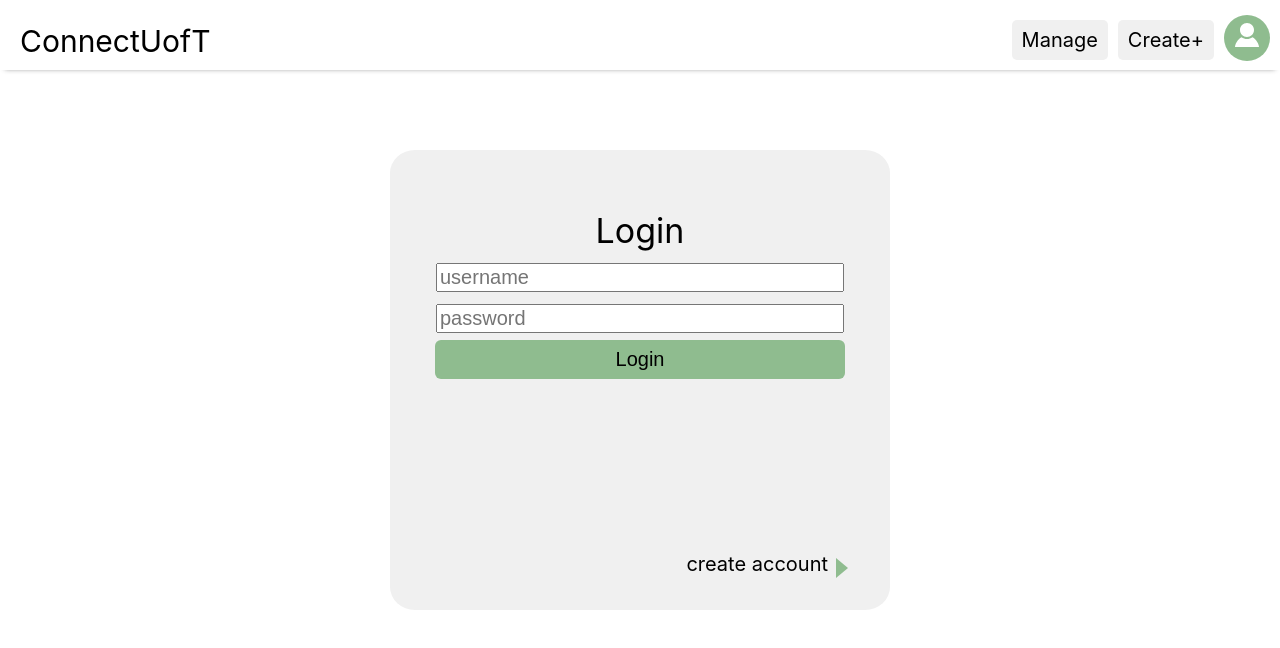
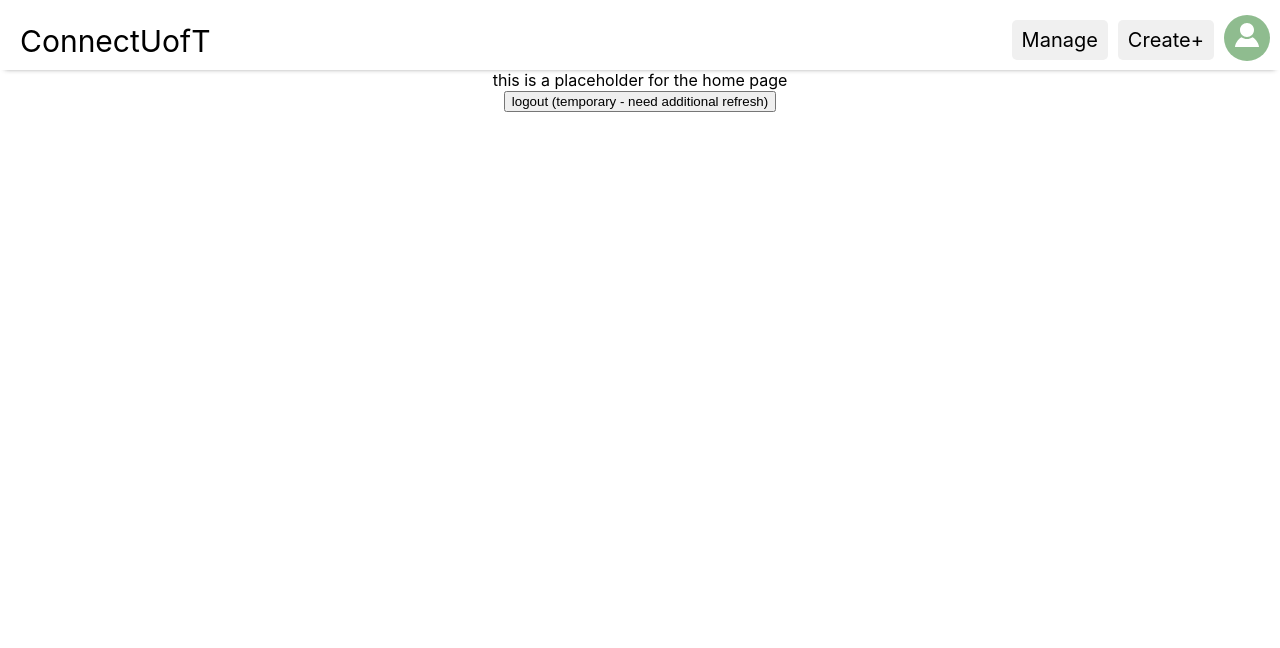
Before and after one commit to sliu7714/csc309_website, a React (Create React App) app in the folder connect-uoft-frontend/: page / in a window 1280 px wide. Shown: the top 648 px of the page. Built offline with nearby package versions, Linux system fonts and the light colour scheme.

Commit message:
added userID to be stored in local storage
storing in local storage means that the value will persist even after refreshes
also added a temporary logout button (needs additional refresh to logout)

```diff
--- a/connect-uoft-frontend/src/App.js
+++ b/connect-uoft-frontend/src/App.js
@@ -11,9 +11,8 @@ import Header from "./components/Header/Header";
 function App() {
     // user id of the user currently logged in, null if no one is logged in
     // be careful of userID = 0 since 0 is false in javascript
-    const[userID, updateUserID] = useState(null)
-
-
+    // null is true as well so be careful of that
+    const [userID, updateUserID] = useState(localStorage.getItem('userID'))
 
   return (
     <div className="App">
@@ -21,7 +20,7 @@ function App() {
         <BrowserRouter>
             <Switch>
                 <Route exact path="/" >
-                    {userID || userID == 0 ? <Home/> : <Login updateUserID={updateUserID}/>}
+                    {userID >= 0 ? <Home/> : <Login updateUserID={updateUserID}/>}
                 </Route>
                 <Route path="/signup" >
                     <Signup/>
@@ -42,6 +41,10 @@ function App() {
                 </Route>
             </Switch>
         </BrowserRouter>
+
+        {/*TEMPORARY*/}
+        <button onClick={()=>{localStorage.setItem('userID', null);
+                            updateUserID(undefined);}}>logout (temporary - need additional refresh)</button>
     </div>
   );
 }
--- a/connect-uoft-frontend/src/components/LoginBox/LoginBox.js
+++ b/connect-uoft-frontend/src/components/LoginBox/LoginBox.js
@@ -13,11 +13,12 @@ const LoginBox = ({updateUserID}) => {
 
     const login = () =>{
         // TODO (after phase 1) authenticate using backend
-        console.log(`username:${username} password:${password}`) // make sure to delete later - security flaw
-        const matchingUsername = users.filter((user) => user.username == username )
+        console.log(`username: ${username} \n password: ${password}`) // make sure to delete later - security flaw
+        const matchingUsername = users.filter((user) => user.username === username )
         if (matchingUsername.length === 1 && matchingUsername[0].password === password){
             updatePassword("") // clear password from state
             updateUserID(matchingUsername[0].id) // this updates the state in App.js
+            localStorage.setItem('userID', matchingUsername[0].id) // this updates the local storage
             console.log(`user id: ${matchingUsername[0].id}`)
         }
         else{
--- a/connect-uoft-frontend/src/components/LoginBox/SignupBox.js
+++ b/connect-uoft-frontend/src/components/LoginBox/SignupBox.js
@@ -22,7 +22,7 @@ const LoginBox = () => {
         //      dont forget to clear password from state
 
         console.log(`username:${username} password:${password}`) // make sure to delete later - security flaw
-        const matchingUsername = users.filter((user) => user.username == username )
+        const matchingUsername = users.filter((user) => user.username === username )
         if (matchingUsername.length === 0){
             // no other user with same username
             // code to create new user here
```
